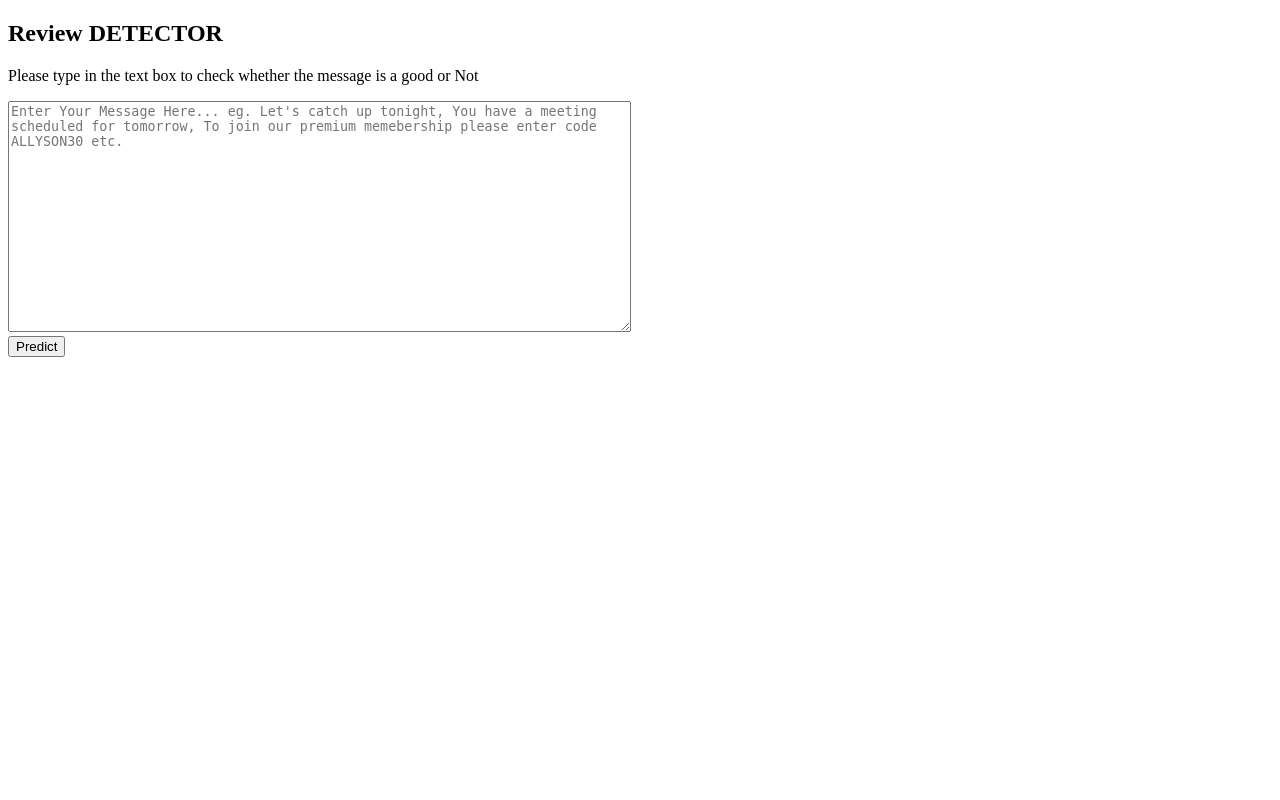
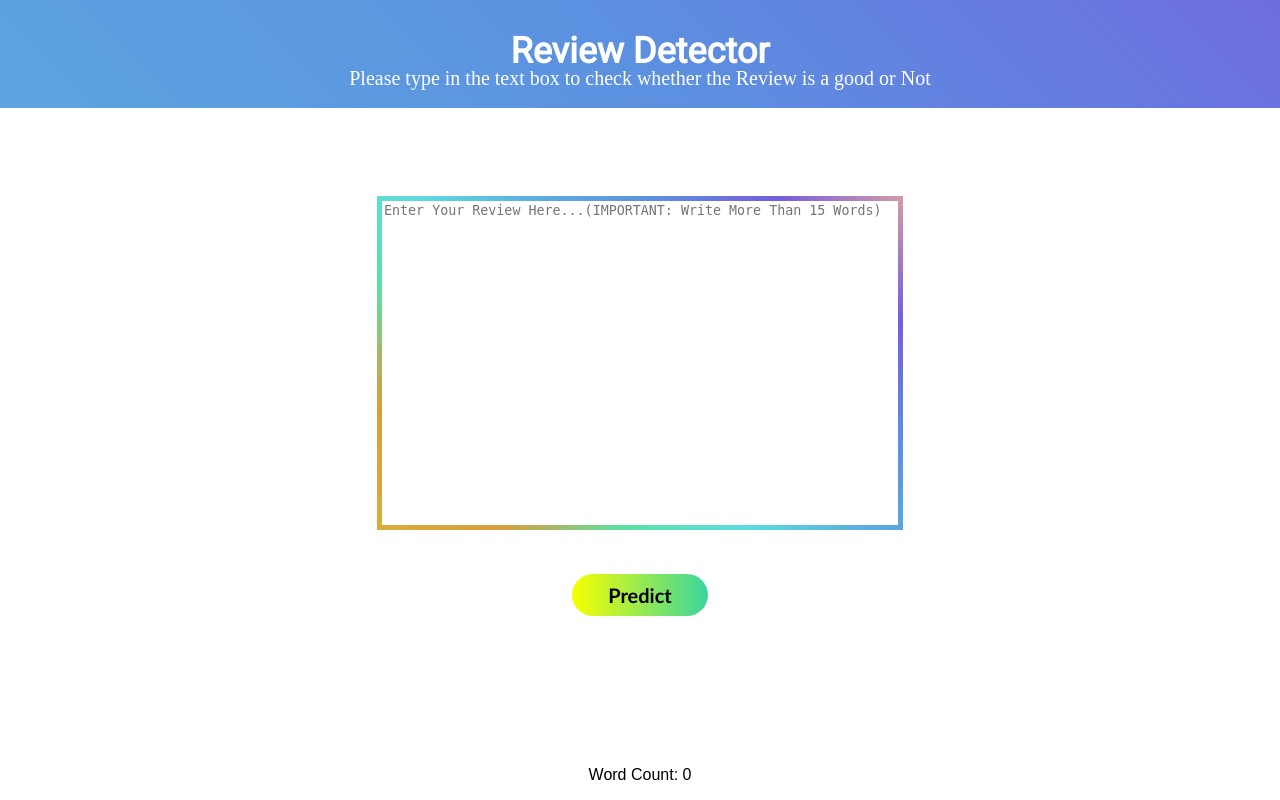
Before and after one commit to lakshyalakshya/new_heroku, a Flask app: page / in a window 1280 px wide. Run offline with Flask 2, Linux system fonts and the light colour scheme; parts of the project's set-up code (start-up, migrations or seed data) failed here and were passed over; some libraries are stand-ins or nearby versions.

Commit message:
final
final

```diff
--- a/static/style.css
+++ b/static/styles.css
@@ -8,7 +8,7 @@ body{
     text-align: center;
     margin: 0;
     padding: 0;
-    width: 100%;
+    /*width: 100%;*/
 	height: 100%;
 	display: flex;
 	flex-direction: column;
@@ -21,6 +21,25 @@ body{
 	background: linear-gradient(45deg, #d9ad3d, #d99d3d, #5ce0a3, #5cdce0, #5caee0, #5c8fe0, #765ce0, #d199a7);
 	background-size: 500% 500%;
 	animation: change-gradient 10s ease-in-out infinite;
+	height: 6vh;
+	/*background:blue;*/
+	margin:0 0;
+	color: white;
+	/*font-family: 'Lobster', cursive;*/
+	font-size: 1.5rem;
+	font-family: 'Roboto', normal;
+
+
+}
+.message-box{
+ border-style: solid;
+  border-width: 5px;
+  border-image: linear-gradient(45deg, #d9ad3d, #d99d3d, #5ce0a3, #5cdce0, #5caee0, #5c8fe0, #765ce0, #d199a7) 1;
+  animation: change-gradient 10s ease-in-out infinite;
+  position: relative;
+  resize:none;
+  height:40vh;
+  width:40%;
 }
 @keyframes change-gradient {
 	0%{
@@ -54,35 +73,58 @@ body{
 
 /* Text Area */
 .ml-container{
-    margin: 30px 0;
+    margin: 11vh 0 0 0;
 	flex: 1 0 auto;
+
 }
+
 
 .form-input {
 	text-align: center;
 	width: 350px;
 	height: 25px;
 	margin-bottom: 5px;
+
 }
 
 /* Predict Button */
 .my-cta-button{
+margin:5vh 0 0 0 !important;
 	background: #f9f9f9;
-   	border: 2px solid #000000;
+   /*	border: 2px solid #000000;*/
     border-radius: 1000px;
-    box-shadow: 3px 3px #8c8c8c;
+    box-shadow: 3px 3px #8c8c8c8;
+    border:0px;
 	margin-top: 10px;
-    padding: 10px 36px;
+    padding: 11px 36px;
     color: #000000;
     display: inline-block;
    	font: normal bold 20px/1 "Calibri", sans-serif;
     text-align: center;
+
+ background: linear-gradient(90deg, #fcff9e 0%, #c67700 100%);
+  animation: gradient 2.5s infinite 0.8s cubic-bezier(0.2, 0.8, 0.2, 1.2) forwards;
+
+
+}
+@keyframes gradient {
+  0% { background: linear-gradient(90deg, #00d2ff 0%, #3a47d5 100%) }
+  10% { background: linear-gradient(90deg, #d53369 0%, #daae51 100%) }
+  20% { background: linear-gradient(90deg, #FDBB2D 0%, #3A1C71 100%) }
+  30% { background: linear-gradient(90deg, #FDBB2D 0%, #22C1C3 100%) }
+  40% { background: linear-gradient(90deg, #f8ff00 0%, #3ad59f 100%) }
+  50% { background: linear-gradient(90deg, #00C9FF 0%, #92FE9D 100%) }
+  60% { background: linear-gradient(90deg, #0700b8 0%, #00ff88 100%) }
+  70% { background: linear-gradient(90deg, #3F2B96 0%, #A8C0FF 100%) }
+  80% { background: linear-gradient(90deg, #FC466B 0%, #3F5EFB 100%) }
+  90% { background: linear-gradient(90deg, #4b6cb7 0%, #182848 100%) }
+  100% { background: linear-gradient(90deg, #00d2ff 0%, #3a47d5 100%) }
 }
 
-.my-cta-button:hover{
+/*.my-cta-button:hover{
     color: #4d089a;
     border: 2px solid #4d089a;
-}
+}*/
 
 .my-cta-button:active{
     box-shadow: 0 0;
@@ -118,10 +160,12 @@ body{
 .results{
     padding: 30px 0 0;
 	flex: 1 0 auto;
+	 margin-top: 30vh !important;
 }
 
 .danger{
     color: #ff0000;
+
 }
 
 .safe{
--- a/templates/home.html
+++ b/templates/home.html
@@ -3,7 +3,8 @@
 <html lang="en" dir="ltr">
     <head>
         <meta charset="utf-8">
-        <title>MS SPAM DETECTOR</title>
+        <title>Review DETECTOR</title>
+        <link rel="preconnect" href="https://fonts.googleapis.com">
         <link rel="shortcut icon" href="{{ url_for('static', filename='spam-favicon.ico') }}">
         <link rel="stylesheet" type="text/css" href="{{ url_for('static', filename='styles.css') }}">
         <script src="https://kit.fontawesome.com/5f3f547070.js" crossorigin="anonymous"></script>
@@ -14,22 +15,45 @@
 
         <!-- Website Title -->
     	<div class="container">
-    		<h2 class='container-heading'><span>Review DETECTOR</h2>
-            <div class='description'>
-    			<p>Please type in the text box to check whether the message is a good or Not</p>
-    		</div>
+    		<h2 class='container-heading'><span>Review Detector</h2>
+<div class='description'>
+    			<p>Please type in the text box to check whether the Review is a good or Not</p>
+        </div>
     	</div>
 
         <!-- Text Area -->
     	<div class="ml-container">
     		<form action="{{ url_for('predict') }}" method="POST">
-        		<textarea class='message-box' name="message" rows="15" cols="75" placeholder="Enter Your Message Here... eg. Let's catch up tonight, You have a meeting scheduled for tomorrow, To join our premium memebership please enter code ALLYSON30 etc. "></textarea><br/>
-        		<input type="submit" class="my-cta-button" value="Predict">
+        		<textarea id="word" class='message-box' name="message" rows="15" cols="75" placeholder="Enter Your Review Here...(IMPORTANT: Write More Than 15 Words)"></textarea><br/>
+                <button type="submit" id="button" class="my-cta-button" value="Predict" >Predict</button>
         	</form>
     	</div>
+<p>
+      Word Count:
+      <span id="show">0</span>
+    </p>
+        <!-- Footer -->
+ <script>
+      document
+        .querySelector("#word")
+        .addEventListener("keyup", function countWord() {
+          let res = [];
+          let str = this.value.replace(/[\t\n\r\.\?\!]/gm, " ").split(" ");
+          str.map((s) => {
+            let trimStr = s.trim();
+            if (trimStr.length > 0) {
+              res.push(trimStr);
+            }
+          });
+          document.querySelector("#show").innerText = res.length;
+          if(res.length>15){
+        document.querySelector("button").disabled= false;
+        }
+        });
+        document.querySelector("button").disabled= true;
 
-        <!-- Footer -->
 
+    </script>
 
     </body>
 </html>
```
Also changed, not shown: templates/result.html (+4 -5 lines).
